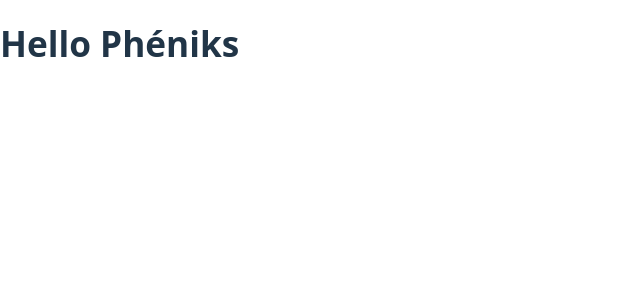
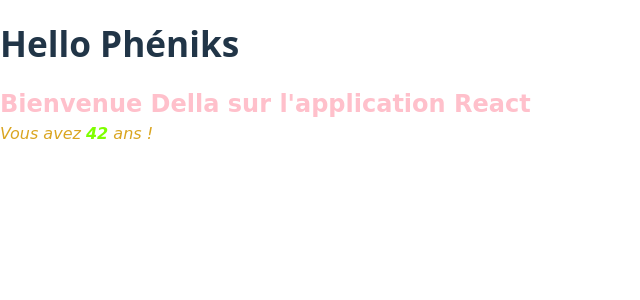
Before and after one commit to Formation-JS/Pheniks_React__Demo_01, a React (Vite) app: page / in a window 1280 px wide. Shown: the top 300 px of the page, without its empty margins (0-640 px from the left). Built offline with nearby package versions, Linux system fonts and the light colour scheme.

Commit message:
Welcome component 😁

```diff
--- a/src/App.tsx
+++ b/src/App.tsx
@@ -1,9 +1,11 @@
+import Welcome from './components/Welcome/Welcome';
 
 function App() {
 
   return (
     <div>
       <h1>Hello Phéniks</h1>
+      <Welcome firstname='Della' age={42} />
     </div>
   )
 }
--- /dev/null
+++ b/src/components/Welcome/Welcome.module.css
@@ -0,0 +1,20 @@
+.main-text, .age {
+  margin: 0;
+  font-family: 'Comic sans MS';
+}
+
+.main-text {
+  font-size: 1.5em;
+  font-weight: bold;
+  color: pink;
+}
+
+.age {
+  color: goldenrod;
+  font-style: italic;
+}
+
+.age > span {
+  font-weight: bold;
+  color: chartreuse;
+}
--- /dev/null
+++ b/src/components/Welcome/Welcome.tsx
@@ -0,0 +1,16 @@
+import style from './Welcome.module.css';
+
+type WelcomeProps = {
+  firstname: string;
+  age?: number;
+};
+
+export default function Welcome({ firstname, age = 18 }: WelcomeProps) {
+
+  return (
+    <>
+      <p className={style['main-text']}>Bienvenue {firstname} sur l'application React</p>
+      <p className={style.age}>Vous avez <span>{age}</span> ans !</p>
+    </>
+  );
+}
```
Also changed, not shown: src/App.css (deleted).
